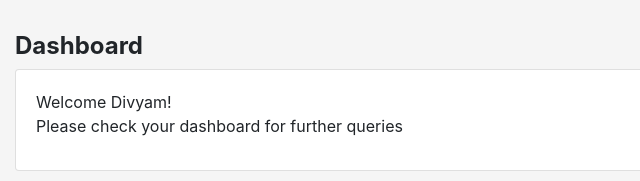
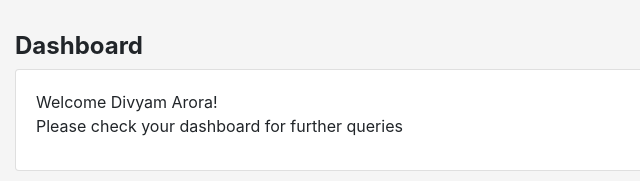
Before and after one commit to divyamarora92/Portal, a plain HTML site: page public/index.html in a window 1280 px wide. Shown: the part 787-968 px from the top of the page, 0-640 px from the left. Drawn offline with nearby package versions, Linux system fonts and the light colour scheme; some packages are replaced by stand-ins of ours.

Commit message:
changed name

```diff
--- a/public/index.html
+++ b/public/index.html
@@ -56,7 +56,7 @@
                         <br>
                         <h4><b>Dashboard</b></h4>
                         <div class="card">
-                            <div i class="card-body d1">Welcome Divyam!<br>Please check your dashboard for further queries</div>
+                            <div i class="card-body d1">Welcome Divyam Arora!<br>Please check your dashboard for further queries</div>
                         </div>
                         <br>
                         <br>
```
